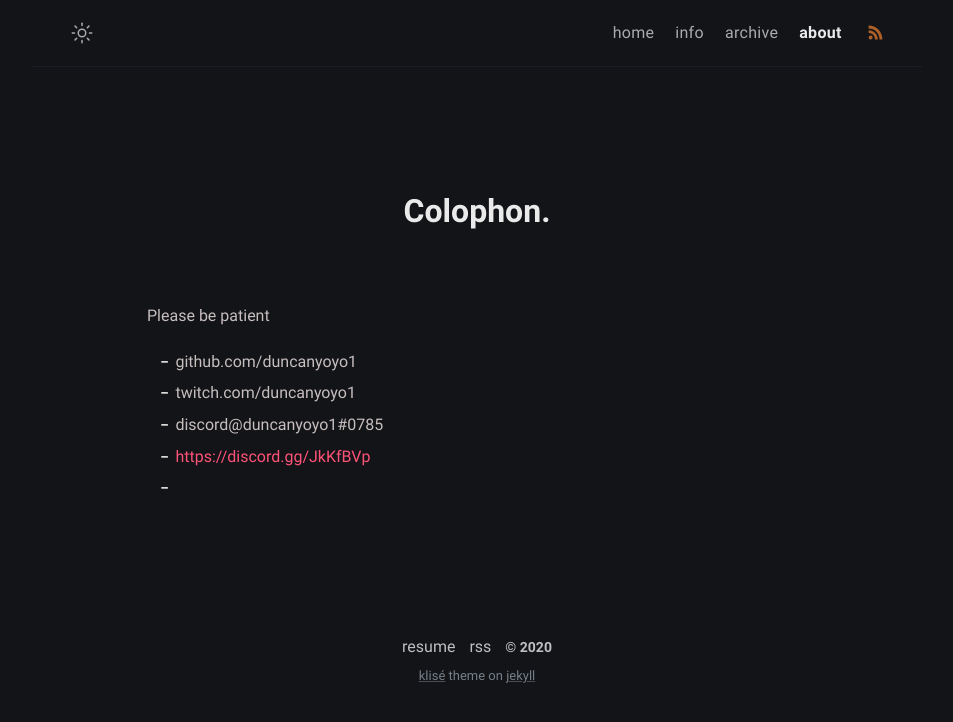
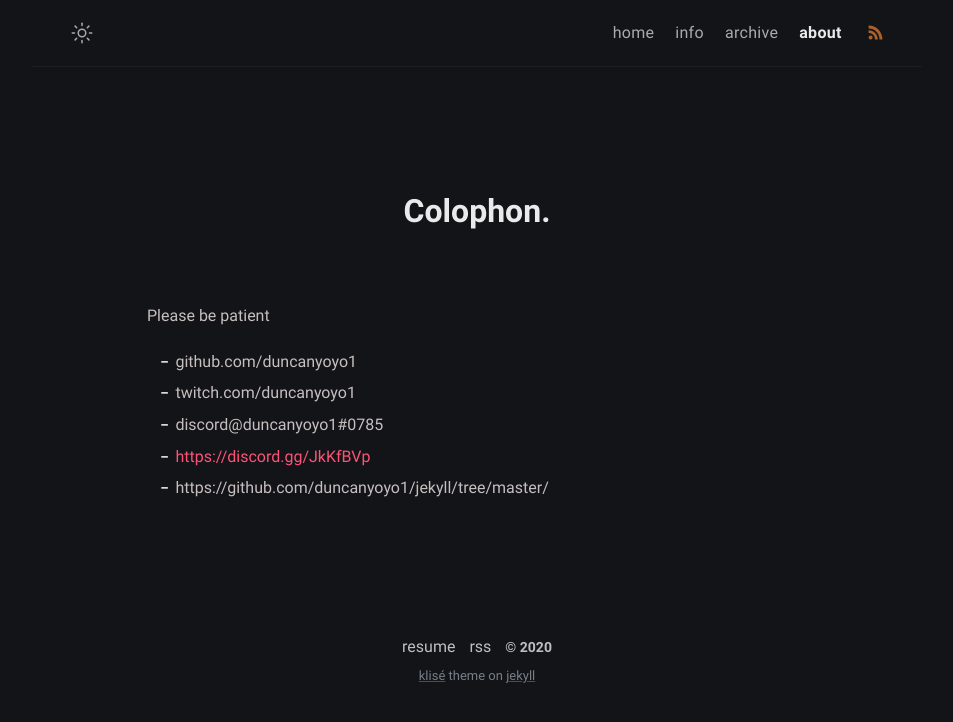
Before and after one commit to duncanyoyo1/jekyll, a Jekyll site: the page built from about.md, in a window 1280 px wide. Shown: the top 722 px of the page, without its empty margins (163-1116 px from the left). Built offline with Jekyll 4.4.1, drawn with Linux system fonts in a browser that asks for light colours; some of the changed lines change nothing that is shown.

Commit message:
CSS Change

```diff
--- a/_config.yml
+++ b/_config.yml
@@ -7,6 +7,8 @@
 image: assets/img/ogp.png # This image used for Open Graph more info https://ogp.me/
 repo: https://github.com/duncanyoyo1/jekyll # site repo [optional]
 mode: dark # default theme "dark" | "light"
+github:
+  url: https://github.com/duncanyoyo1/jekyll/tree/master/
 
 # Profile settings
 author:
@@ -22,6 +24,9 @@
   discord: duncanyoyo1#0785 # discord name
   discordinv: https://discord.gg/JkKfBVp # DIY_eJuice Discord invite link
   avatar: /assets/img/avatar.webp # change with your own avatar
+
+
+# CSS Settings
 
 # URL settings
 url: "https://lesshead.works" #
```
Also changed, not shown: 2 other files.
